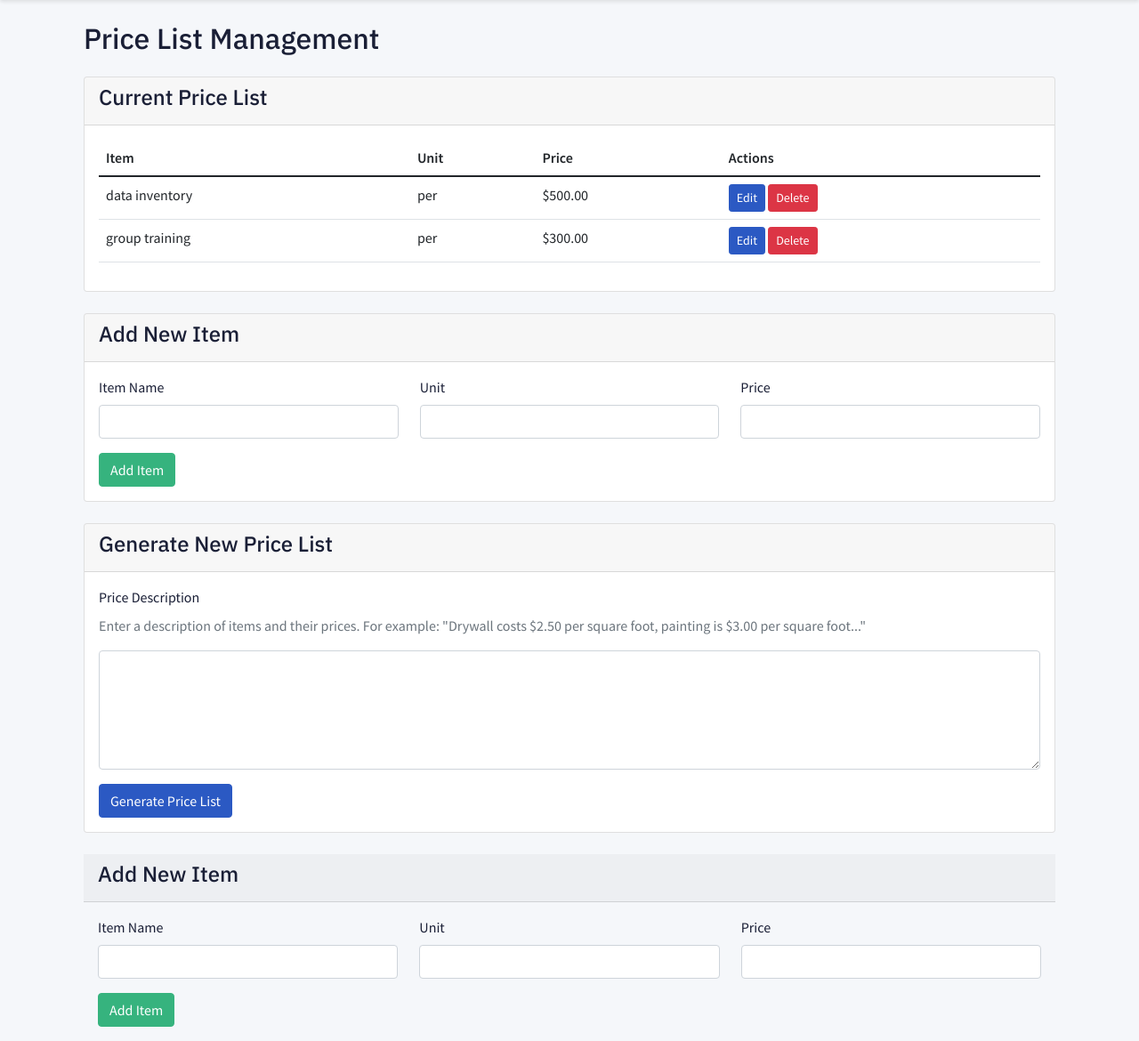
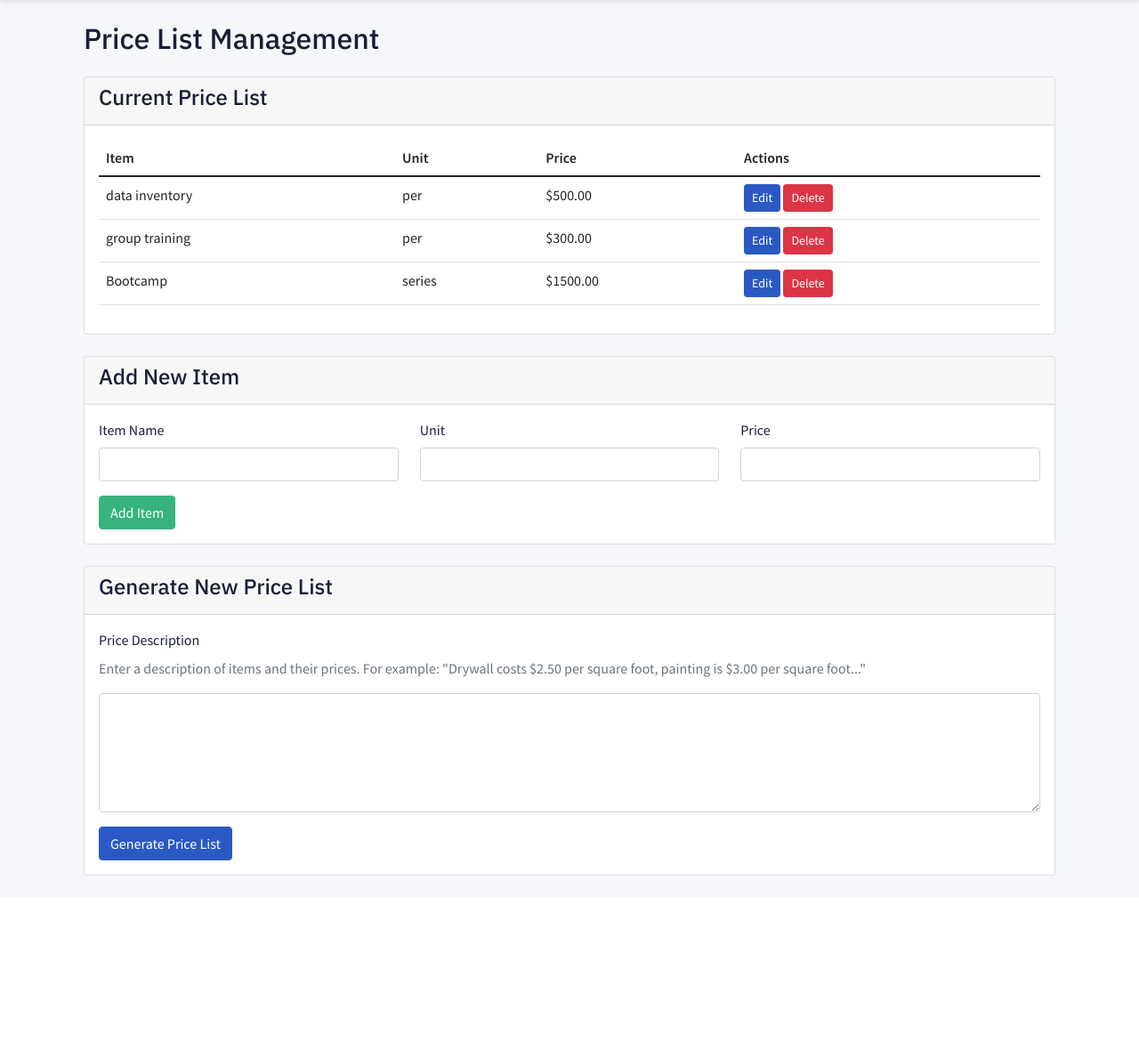
Before and after one commit to WesternBarbarian/proposal-pro, a Flask app: page /price-list in a window 1280 px wide. Shown: the part 56-1226 px from the top of the page at 89% size. After the commit the page ends 1040 px from the top, so only its background shows below. Run offline with Flask 3, Linux system fonts and the light colour scheme; some libraries are stand-ins or nearby versions.

```diff
--- a/price_list.json
+++ b/price_list.json
@@ -6,5 +6,9 @@
     "group training": {
         "unit": "per",
         "price": 300
+    },
+    "Bootcamp": {
+        "unit": "series",
+        "price": 1500.0
     }
 }
--- a/templates/price_list.html
+++ b/templates/price_list.html
@@ -100,29 +100,7 @@
             </form>
         </div>
     </div>
-        <div class="card-header">
-            <h4>Add New Item</h4>
-        </div>
-        <div class="card-body">
-            <form method="POST" action="{{ url_for('add_price') }}">
-                <input type="hidden" name="csrf_token" value="{{ csrf_token() }}"/>
-                <div class="row">
-                    <div class="col-md-4 mb-3">
-                        <label class="form-label">Item Name</label>
-                        <input type="text" class="form-control" name="item" required>
-                    </div>
-                    <div class="col-md-4 mb-3">
-                        <label class="form-label">Unit</label>
-                        <input type="text" class="form-control" name="unit" required>
-                    </div>
-                    <div class="col-md-4 mb-3">
-                        <label class="form-label">Price</label>
-                        <input type="number" step="0.01" class="form-control" name="price" required>
-                    </div>
-                </div>
-                <button type="submit" class="btn btn-success">Add Item</button>
-            </form>
-        </div>
+
     </div>
 
     <!-- Edit Price Modal -->
```
Also changed, not shown: 1 other file.
